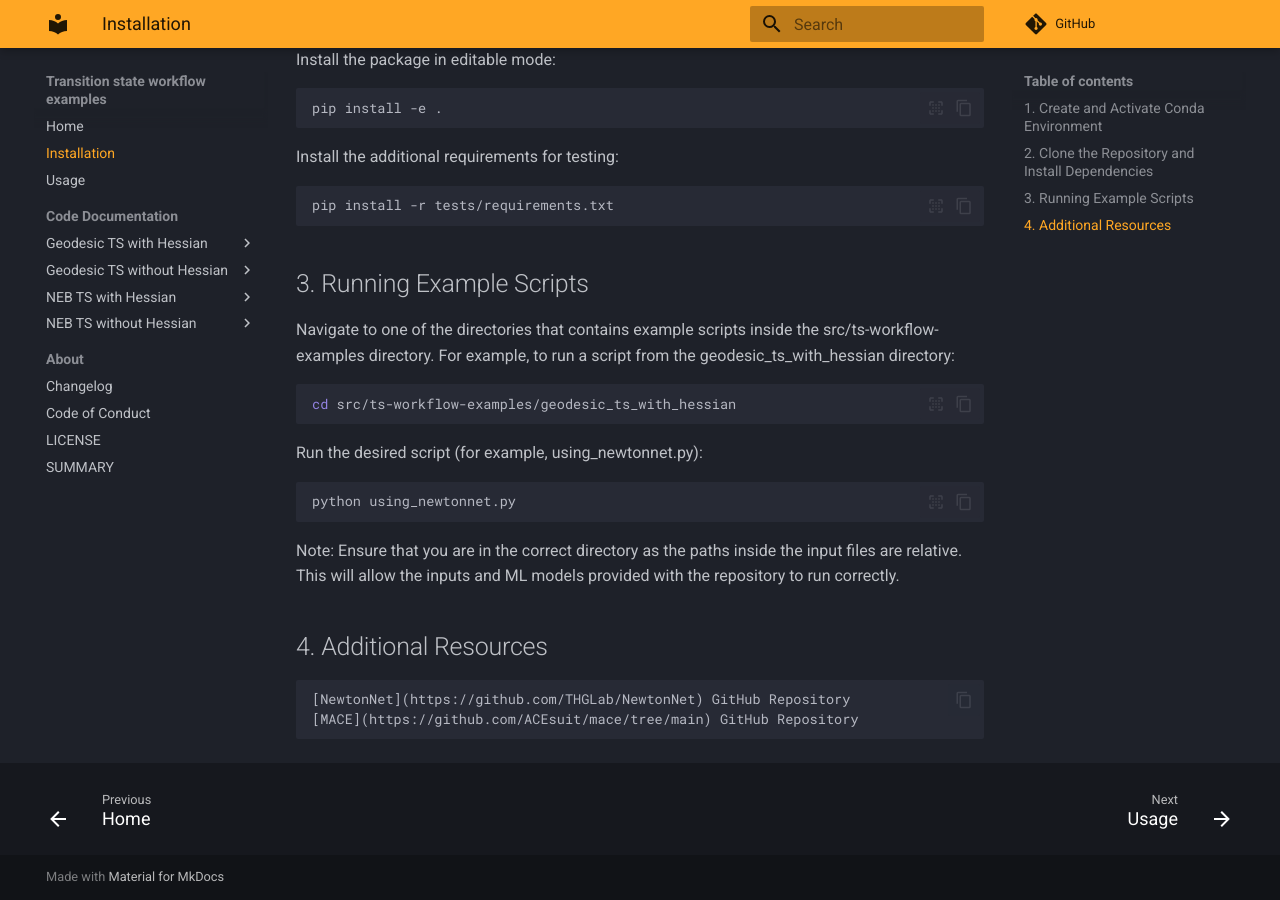
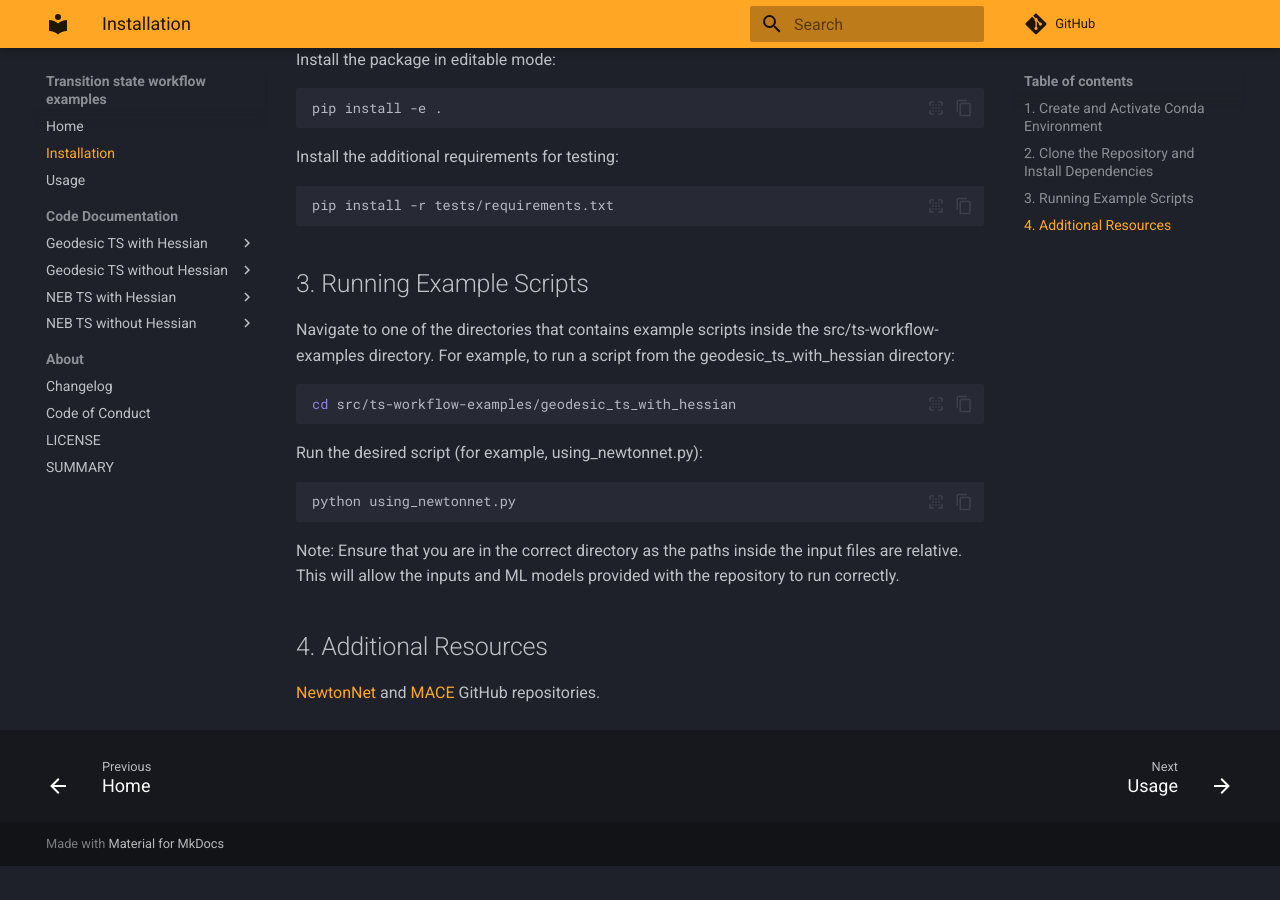
Before and after one commit to kumaranu/ts-workflow-examples, an MkDocs documentation site: the page built from docs/installation.md, in a window 1280 px wide and 900 px high, scrolled down 715 px. Built offline with MkDocs 1.6.1 and Material for MkDocs 9.7.7, drawn with Linux system fonts in a browser that asks for light colours; comment, search, counter and statistics services are not loaded; after the commit the page ends 1581 px from its top, so only the background shows below that.

```diff
--- a/docs/installation.md
+++ b/docs/installation.md
@@ -55,5 +55,5 @@
 This will allow the inputs and ML models provided with the repository to run correctly.
 
 ## 4. Additional Resources
-    [NewtonNet](https://github.com/THGLab/NewtonNet) GitHub Repository
-    [MACE](https://github.com/ACEsuit/mace/tree/main) GitHub Repository
+[NewtonNet](https://github.com/THGLab/NewtonNet) and [MACE](https://github.com/ACEsuit/mace/tree/main) GitHub
+repositories.
```
